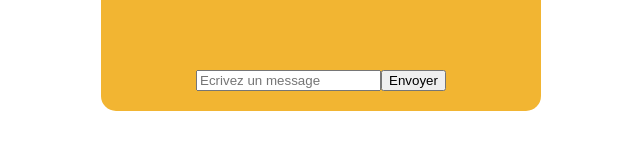
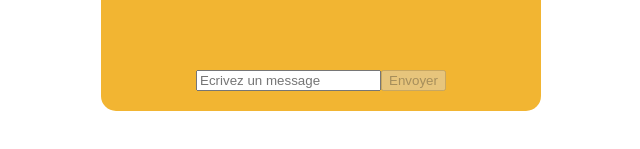
Before and after one commit to Shirikumo/React-training, a React (Create React App) app: page / in a window 1280 px wide. Shown: the part 431-580 px from the top of the page, without its empty margins (319-959 px from the left). Built offline with nearby package versions, Linux system fonts and the light colour scheme.

Commit message:
add disabled on button if message empty

```diff
--- a/src/components/MessageBar.jsx
+++ b/src/components/MessageBar.jsx
@@ -8,14 +8,15 @@
   constructor(props) {
     super(props);
     this.state = {
-      message : ''
+      message : '',
+      enabled : false
     }
     this.handleMessageChange = this.handleMessageChange.bind(this);
     this.handleSubmit = this.handleSubmit.bind(this);
   }
 
   handleMessageChange(event){
-    this.setState({message: event.target.value})
+    this.setState({message: event.target.value});
   }
 
   handleSubmit(event) {
@@ -30,7 +31,7 @@
         <form onSubmit={this.handleSubmit}>
           <input type="text" name="message" placeholder="Ecrivez un message"
            value={this.state.message} onChange={this.handleMessageChange}/>
-          <button type="submit">Envoyer</button>
+          <button type="submit" disabled={!this.state.message}>Envoyer</button>
         </form>
       </div>
     );
```
